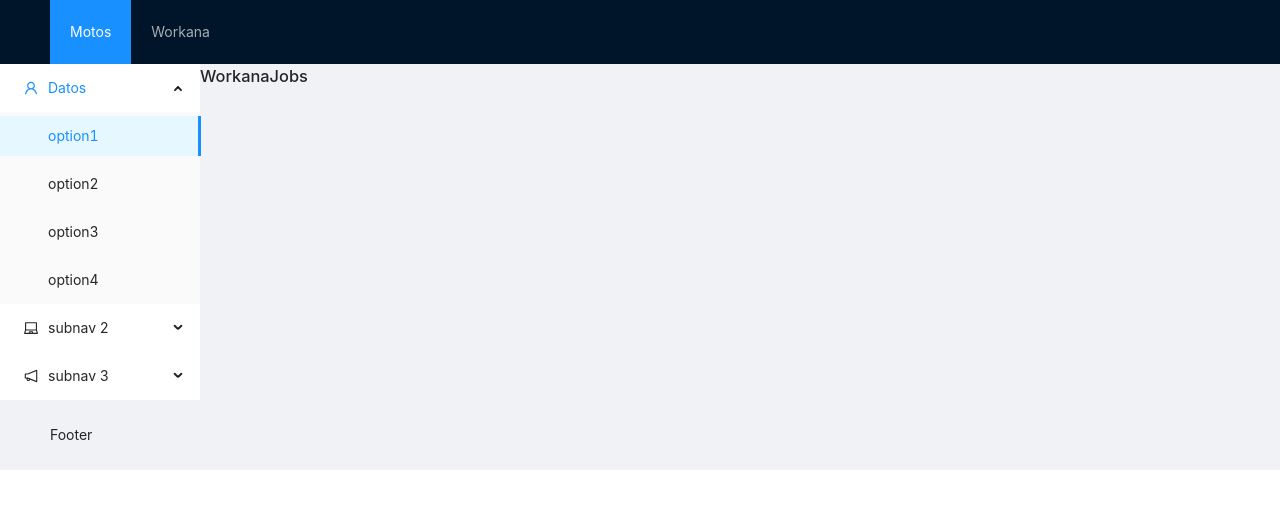
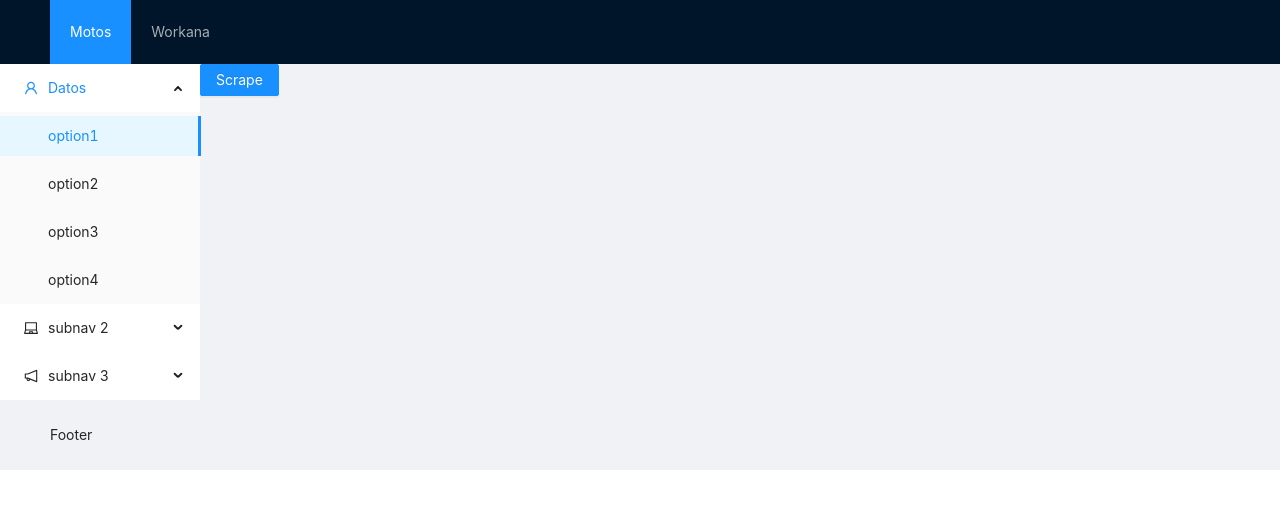
Before and after one commit to KarlHeitmann/megascraper, a React (Create React App) app in the folder client/: page /workana in a window 1280 px wide. Shown: the top 508 px of the page. Built offline with nearby package versions, Linux system fonts and the light colour scheme.

Commit message:
colocado boton Scrape en pestaña de Workana

```diff
--- a/client/src/pages/workana_jobs.jsx
+++ b/client/src/pages/workana_jobs.jsx
@@ -1,8 +1,28 @@
 import React from 'react';
+import {
+  Button
+} from 'antd';
 
 function WorkanaJobs(props) {
+
+  const onBtnScrape = () => {
+    console.log("onBtnScrape")
+    const url_request = `http://localhost:4000/workana/scrape`;
+    axios.get(url_request)
+      .then(response => {
+        const { motos } = response.data;
+        console.log(motos)
+        setMotos( motos )
+      })
+  }
+
   return(
-    <h1 className="title">WorkanaJobs</h1>
+    <Button
+      type="primary"
+      onClick={onBtnScrape}
+      >
+      Scrape
+    </Button>
   )
 }
 
```
Also changed, not shown: 1 other file (tests, documents, lock files or other folders).
